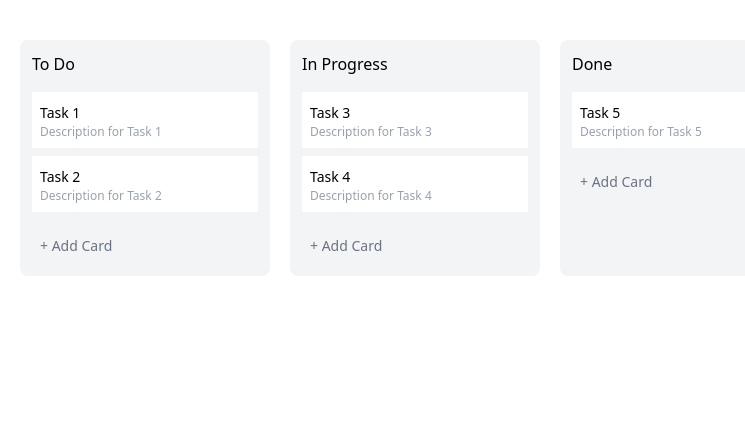
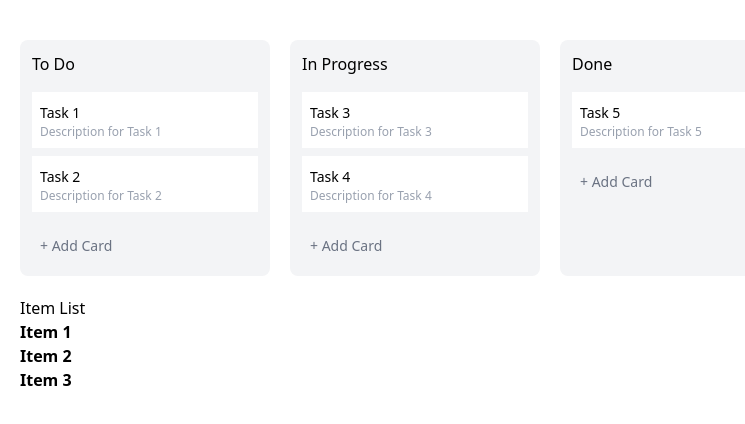
Before and after one commit to lucerorap/vue3-courses, a Vue app in the folder medium-projects/trello-clone/: page / in a window 1280 px wide. Shown: the top 424 px of the page, without its empty margins (0-745 px from the left). Built offline with nearby package versions, Linux system fonts and the light colour scheme; the HTML template or start-up script is replaced by a standard one.

Commit message:
Trello Clone: How scoped named slots work

```diff
--- a/medium-projects/trello-clone/src/App.vue
+++ b/medium-projects/trello-clone/src/App.vue
@@ -1,6 +1,7 @@
 <script setup lang="ts">
 import { reactive } from 'vue';
 import Draggable from 'vuedraggable';
+import ParentComponent from './components/ParentComponent.vue';
 
 interface Card {
   id: number;
@@ -65,5 +66,7 @@
         </button>
       </div>
     </div>
+
+    <ParentComponent />
   </main>
 </template>
--- /dev/null
+++ b/medium-projects/trello-clone/src/components/ChildComponent.vue
@@ -0,0 +1,15 @@
+<script setup lang="ts">
+interface Item {
+  id: number;
+  name: string;
+}
+defineProps<{ items: Item[] }>();
+</script>
+
+<template>
+  <ul>
+    <li v-for="item in items" :key="item.id">
+      <slot name="item" :item="item"></slot>
+    </li>
+  </ul>
+</template>
--- /dev/null
+++ b/medium-projects/trello-clone/src/components/ParentComponent.vue
@@ -0,0 +1,21 @@
+<script setup lang="ts">
+import { ref } from 'vue';
+import ChildComponent from '@/components/ChildComponent.vue';
+
+const items = ref([
+  { id: 1, name: 'Item 1' },
+  { id: 2, name: 'Item 2' },
+  { id: 3, name: 'Item 3' },
+]);
+</script>
+
+<template>
+  <div>
+    <h1>Item List</h1>
+    <ChildComponent :items="items">
+      <template #item="{ item }">
+        <strong>{{ item.name }}</strong>
+      </template>
+    </ChildComponent>
+  </div>
+</template>
```
